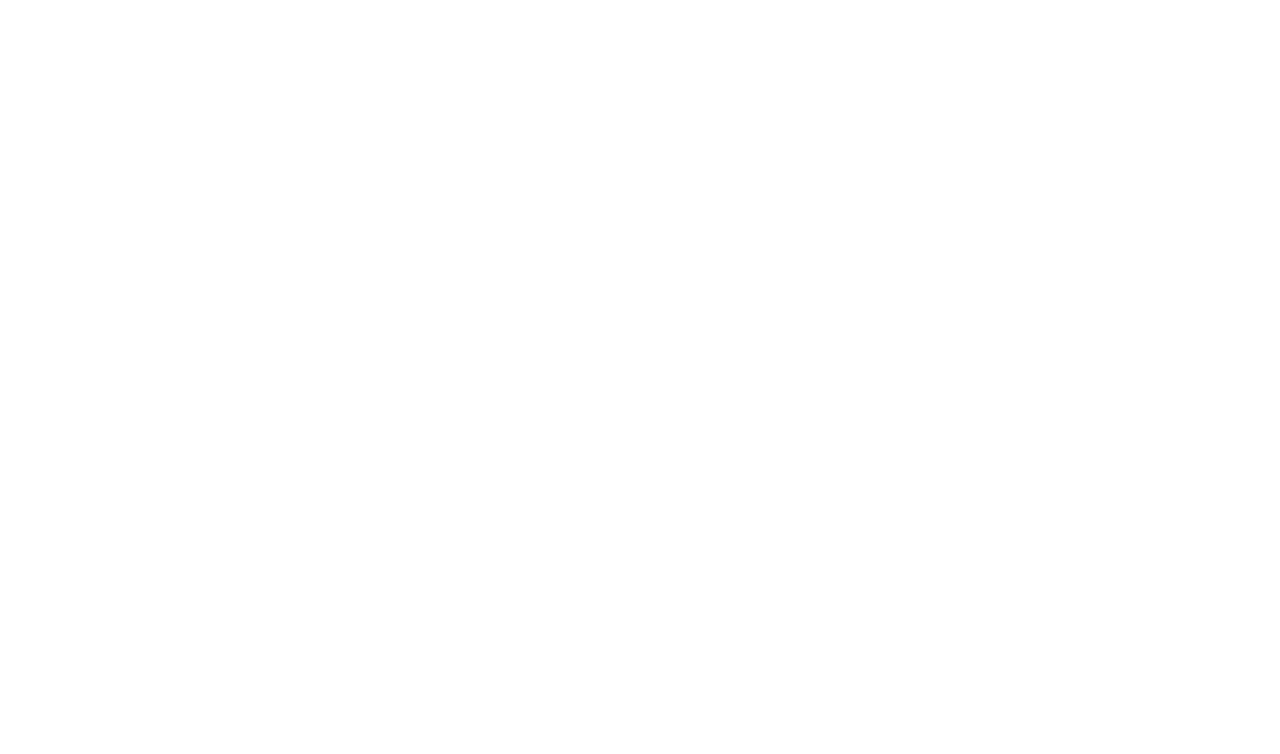
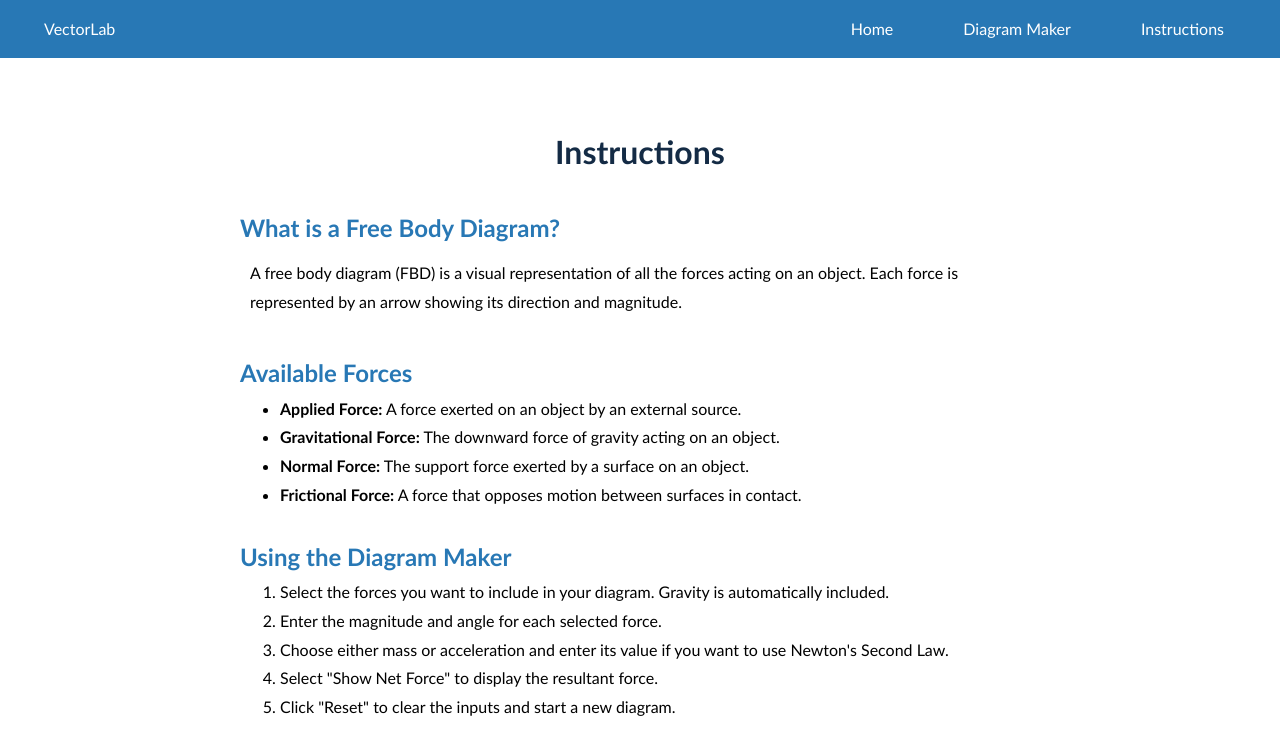
Before and after one commit to anneaka/fbd-creator, a plain HTML site: page instructions.html in a window 1280 px wide. Drawn offline with Linux system fonts and the light colour scheme.

Commit message:
11.26 added the required user documentation
Added detailed instructions for using the Diagram Maker and explained free body diagrams.

```diff
--- a/instructions.html
+++ b/instructions.html
@@ -1 +1,72 @@
+
 <!DOCTYPE html>
+<html lang="en">
+<head>
+    <meta charset="utf-8">
+    <meta name="viewport" content="width=device-width, initial-scale=1.0">
+    <link rel="stylesheet" href="style.css">
+    <title>Instructions</title>
+
+    <style>
+        .instructions {
+            max-width: 800px;
+            margin: 40px auto;
+            padding: 25px;
+            line-height: 1.8;
+        }
+
+        .instructions h1 {
+            color: #142b45;
+            text-align: center;
+        }
+
+        .instructions h2 {
+            color: #2878b5;
+            margin-top: 25px;
+        }
+    </style>
+</head>
+
+<body>
+
+    <div class="header">
+        <ul>
+            <li style="margin-right: auto">VectorLab</li>
+            <li><a href="index.html">Home</a></li>
+            <li><a href="fbd.html">Diagram Maker</a></li>
+            <li><a href="instructions.html">Instructions</a></li>
+        </ul>
+    </div>
+
+    <div class="instructions">
+
+        <h1>Instructions</h1>
+
+        <h2>What is a Free Body Diagram?</h2>
+        <p>
+            A free body diagram (FBD) is a visual representation of all
+            the forces acting on an object. Each force is represented
+            by an arrow showing its direction and magnitude.
+        </p>
+
+        <h2>Available Forces</h2>
+        <ul>
+            <li><strong>Applied Force:</strong> A force exerted on an object by an external source.</li>
+            <li><strong>Gravitational Force:</strong> The downward force of gravity acting on an object.</li>
+            <li><strong>Normal Force:</strong> The support force exerted by a surface on an object.</li>
+            <li><strong>Frictional Force:</strong> A force that opposes motion between surfaces in contact.</li>
+        </ul>
+
+        <h2>Using the Diagram Maker</h2>
+        <ol>
+            <li>Select the forces you want to include in your diagram. Gravity is automatically included.</li>
+            <li>Enter the magnitude and angle for each selected force.</li>
+            <li>Choose either mass or acceleration and enter its value if you want to use Newton's Second Law.</li>
+            <li>Select "Show Net Force" to display the resultant force.</li>
+            <li>Click "Reset" to clear the inputs and start a new diagram.</li>
+        </ol>
+
+    </div>
+
+</body>
+</html>
```
